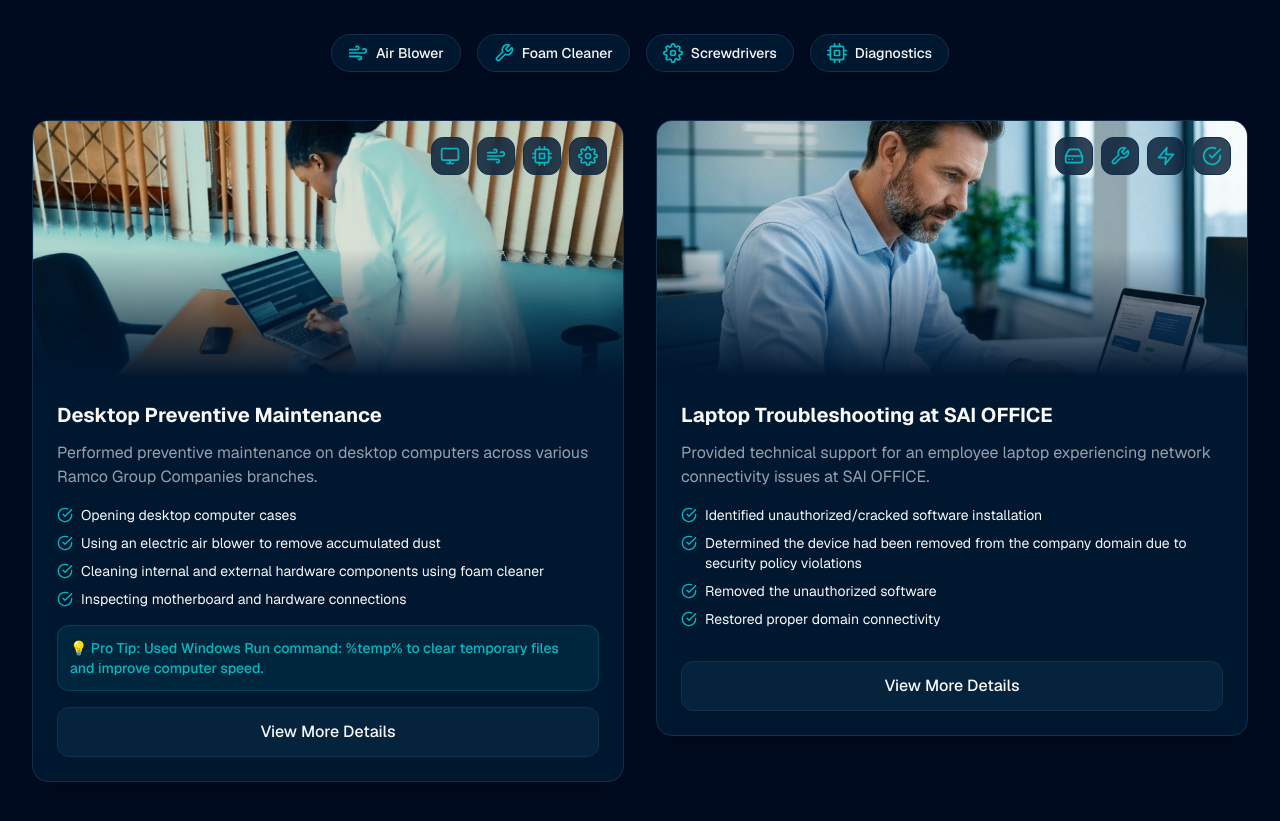
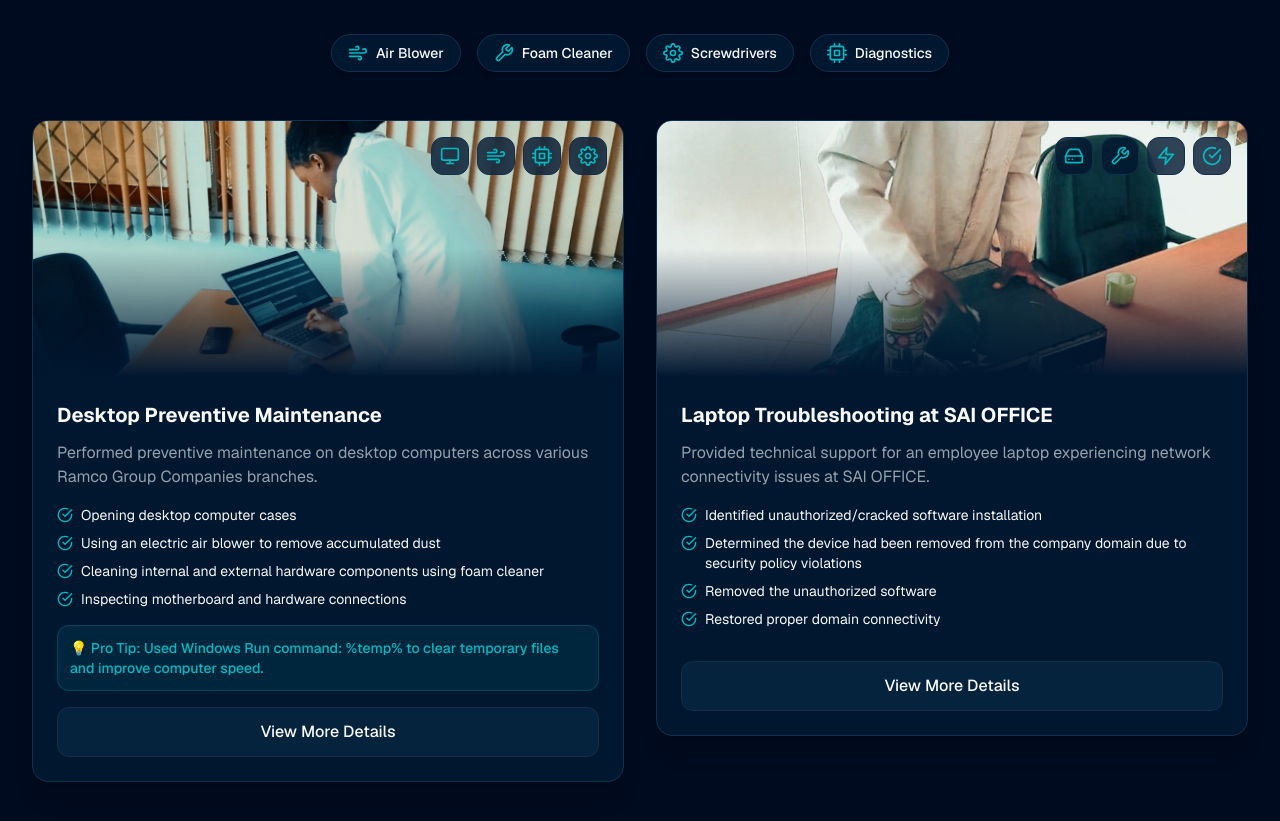
Before and after one commit to john2100013/juliet-potfolio, a Next.js app: page / in a window 1280 px wide. Shown: the part 2140-2961 px from the top of the page. Built offline with nearby package versions, Linux system fonts and the light colour scheme.

Commit message:
correct images

```diff
--- a/components/MaintenanceSection.tsx
+++ b/components/MaintenanceSection.tsx
@@ -41,7 +41,7 @@ const activities = [
   {
     id: 2,
     title: "Laptop Troubleshooting at SAI OFFICE",
-    image: "/placeholder-maintenance-2.jpg",
+    image: "/desktop preventive maintenance.jpeg",
     description:
       "Provided technical support for an employee laptop experiencing network connectivity issues at SAI OFFICE.",
     details: [
```
Also changed, not shown: public/rename.jpeg (added).
